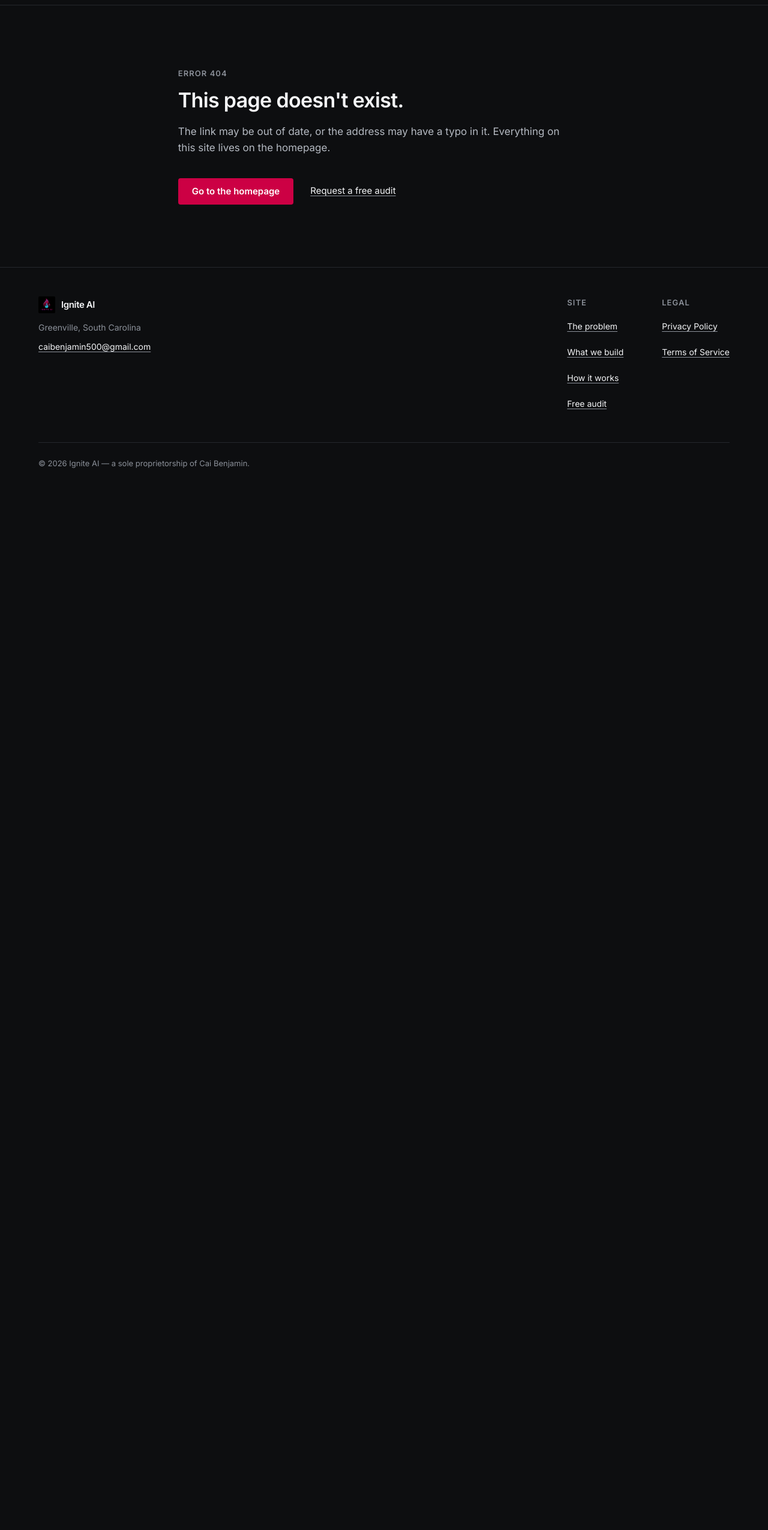
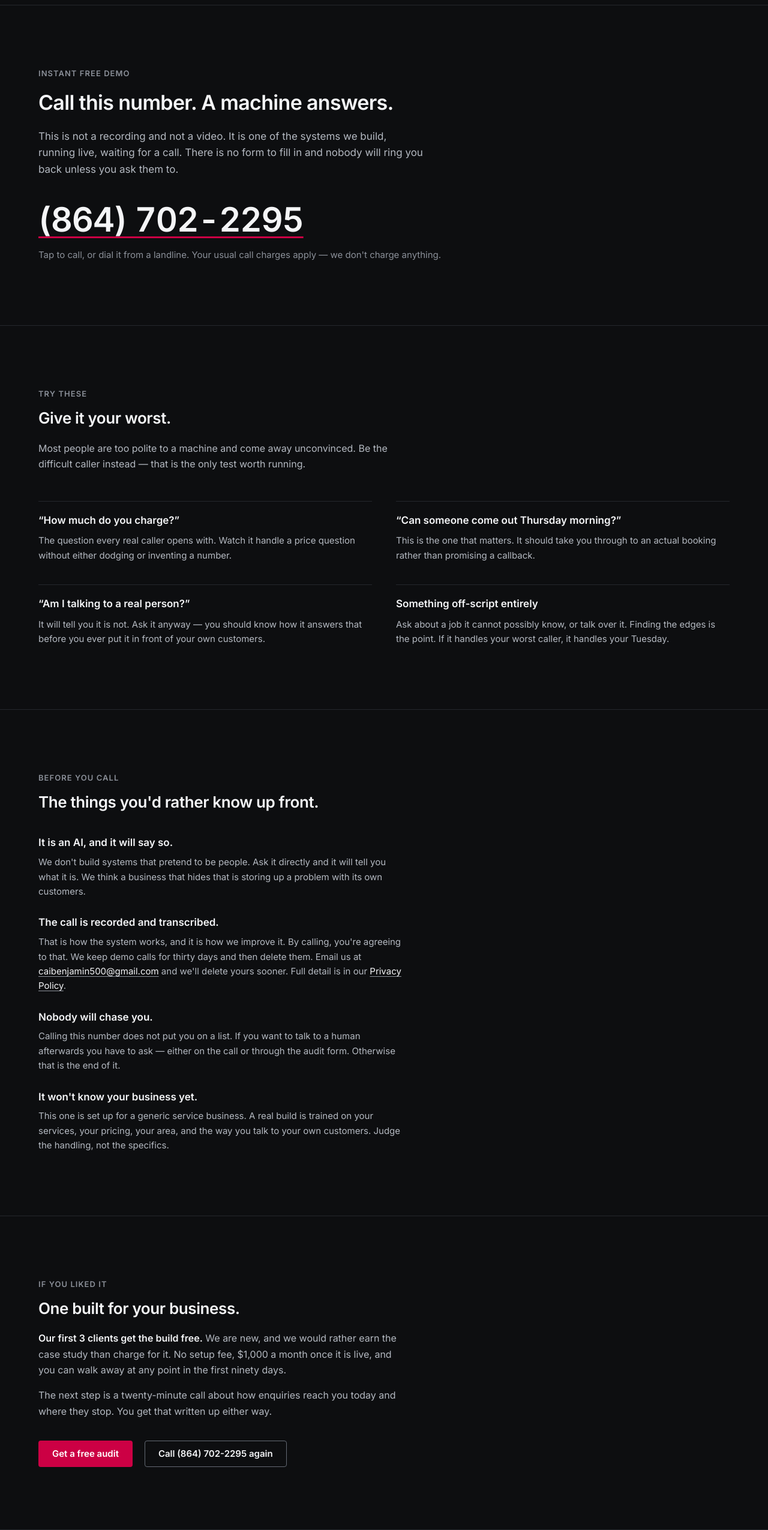
Before and after one commit to caibenjamin500-maker/ignite-ai-website, a Next.js app: page /demo in a window 1280 px wide. Before the commit this address had no page. Shown: the part 56-2606 px from the top of the page at 60% size. Before the commit the page ends 888 px from the top, so only its background shows below. Built offline with nearby package versions, Linux system fonts and the light colour scheme.

Commit message:
Add instant free demo page

```diff
--- /dev/null
+++ b/src/app/demo/page.tsx
@@ -0,0 +1,201 @@
+import type { Metadata } from "next";
+import { FOUNDING_SLOTS, site } from "@/lib/site";
+
+export const metadata: Metadata = {
+  title: "Instant free demo — call and hear it answer",
+  description:
+    "Call (864) 702-2295 and talk to one of our AI receptionists. No form, no signup, no sales call. Hang up whenever you like.",
+  alternates: { canonical: "/demo" },
+  openGraph: {
+    title: "Hear it answer the phone — Ignite AI",
+    description:
+      "One number. A working AI receptionist picks up. No form, no signup.",
+    url: `${site.url}/demo`,
+    type: "website",
+  },
+};
+
+/**
+ * The demo page exists to do exactly one thing: get a phone dialled. Every
+ * element on it either helps that happen or is not here. There is no form,
+ * because a form is a second thing to decide about.
+ */
+
+const TRY_THESE = [
+  {
+    prompt: "“How much do you charge?”",
+    why: "The question every real caller opens with. Watch it handle a price question without either dodging or inventing a number.",
+  },
+  {
+    prompt: "“Can someone come out Thursday morning?”",
+    why: "This is the one that matters. It should take you through to an actual booking rather than promising a callback.",
+  },
+  {
+    prompt: "“Am I talking to a real person?”",
+    why: "It will tell you it is not. Ask it anyway — you should know how it answers that before you ever put it in front of your own customers.",
+  },
+  {
+    prompt: "Something off-script entirely",
+    why: "Ask about a job it cannot possibly know, or talk over it. Finding the edges is the point. If it handles your worst caller, it handles your Tuesday.",
+  },
+];
+
+export default function Demo() {
+  return (
+    <>
+      {/* ── The number ────────────────────────── */}
+      <section className="border-b border-[var(--line)] px-5 py-[var(--section-y)] md:px-8">
+        <div className="mx-auto max-w-6xl">
+          <p className="eyebrow">Instant free demo</p>
+
+          <h1 className="h1 mt-5 max-w-3xl">
+            Call this number. A machine answers.
+          </h1>
+
+          <p className="lede prose-measure mt-6">
+            This is not a recording and not a video. It is one of the systems we
+            build, running live, waiting for a call. There is no form to fill in
+            and nobody will ring you back unless you ask them to.
+          </p>
+
+          <div className="mt-10">
+            <a href={site.phoneHref} className="demo-number">
+              {site.phone}
+            </a>
+            <p className="mt-4 text-[15px] text-[var(--fg-3)]">
+              Tap to call, or dial it from a landline. Your usual call charges
+              apply — we don&apos;t charge anything.
+            </p>
+          </div>
+        </div>
+      </section>
+
+      {/* ── What to ask it ────────────────────── */}
+      <section
+        aria-labelledby="try-heading"
+        className="border-b border-[var(--line)] px-5 py-[var(--section-y)] md:px-8"
+      >
+        <div className="mx-auto max-w-6xl">
+          <p className="eyebrow">Try these</p>
+          <h2 id="try-heading" className="h2 mt-4 max-w-2xl">
+            Give it your worst.
+          </h2>
+          <p className="prose-measure mt-5 text-[var(--fg-2)]">
+            Most people are too polite to a machine and come away unconvinced.
+            Be the difficult caller instead — that is the only test worth
+            running.
+          </p>
+
+          <dl className="mt-12 grid gap-x-10 gap-y-9 md:grid-cols-2">
+            {TRY_THESE.map((t) => (
+              <div key={t.prompt} className="border-t border-[var(--line)] pt-5">
+                <dt className="h3">{t.prompt}</dt>
+                <dd className="mt-2.5 text-[15px] leading-relaxed text-[var(--fg-2)]">
+                  {t.why}
+                </dd>
+              </div>
+            ))}
+          </dl>
+        </div>
+      </section>
+
+      {/* ── Straight answers ──────────────────── */}
+      <section
+        aria-labelledby="honest-heading"
+        className="border-b border-[var(--line)] px-5 py-[var(--section-y)] md:px-8"
+      >
+        <div className="mx-auto max-w-6xl">
+          <p className="eyebrow">Before you call</p>
+          <h2 id="honest-heading" className="h2 mt-4 max-w-2xl">
+            The things you&apos;d rather know up front.
+          </h2>
+
+          <dl className="prose-measure mt-10 space-y-7">
+            <div>
+              <dt className="h3">It is an AI, and it will say so.</dt>
+              <dd className="mt-2 text-[15px] leading-relaxed text-[var(--fg-2)]">
+                We don&apos;t build systems that pretend to be people. Ask it
+                directly and it will tell you what it is. We think a business
+                that hides that is storing up a problem with its own customers.
+              </dd>
+            </div>
+
+            <div>
+              <dt className="h3">The call is recorded and transcribed.</dt>
+              <dd className="mt-2 text-[15px] leading-relaxed text-[var(--fg-2)]">
+                That is how the system works, and it is how we improve it. By
+                calling, you&apos;re agreeing to that. We keep demo calls for
+                thirty days and then delete them. Email us at{" "}
+                <a href={`mailto:${site.email}`} className="link">
+                  {site.email}
+                </a>{" "}
+                and we&apos;ll delete yours sooner. Full detail is in our{" "}
+                <a href="/privacy" className="link">
+                  Privacy Policy
+                </a>
+                .
+              </dd>
+            </div>
+
+            <div>
+              <dt className="h3">Nobody will chase you.</dt>
+              <dd className="mt-2 text-[15px] leading-relaxed text-[var(--fg-2)]">
+                Calling this number does not put you on a list. If you want to
+                talk to a human afterwards you have to ask — either on the call
+                or through the audit form. Otherwise that is the end of it.
+              </dd>
+            </div>
+
+            <div>
+              <dt className="h3">It won&apos;t know your business yet.</dt>
+              <dd className="mt-2 text-[15px] leading-relaxed text-[var(--fg-2)]">
+                This one is set up for a generic service business. A real build
+                is trained on your services, your pricing, your area, and the
+                way you talk to your own customers. Judge the handling, not the
+                specifics.
+              </dd>
+            </div>
+          </dl>
+        </div>
+      </section>
+
+      {/* ── After the call ────────────────────── */}
+      <section
+        aria-labelledby="next-heading"
+        className="px-5 py-[var(--section-y)] md:px-8"
+      >
+        <div className="mx-auto max-w-6xl">
+          <p className="eyebrow">If you liked it</p>
+          <h2 id="next-heading" className="h2 mt-4 max-w-2xl">
+            One built for your business.
+          </h2>
+
+          {FOUNDING_SLOTS > 0 && (
+            <p className="prose-measure mt-5 text-[var(--fg-2)]">
+              <span className="font-semibold text-[var(--fg)]">
+                Our first {FOUNDING_SLOTS} clients get the build free.
+              </span>{" "}
+              We are new, and we would rather earn the case study than charge
+              for it. No setup fee, $1,000 a month once it is live, and you can
+              walk away at any point in the first ninety days.
+            </p>
+          )}
+
+          <p className="prose-measure mt-4 text-[var(--fg-2)]">
+            The next step is a twenty-minute call about how enquiries reach you
+            today and where they stop. You get that written up either way.
+          </p>
+
+          <div className="mt-9 flex flex-wrap items-center gap-x-5 gap-y-4">
+            <a href="/#audit" className="btn btn-primary">
+              Get a free audit
+            </a>
+            <a href={site.phoneHref} className="btn btn-secondary">
+              Call {site.phone} again
+            </a>
+          </div>
+        </div>
+      </section>
+    </>
+  );
+}
```
